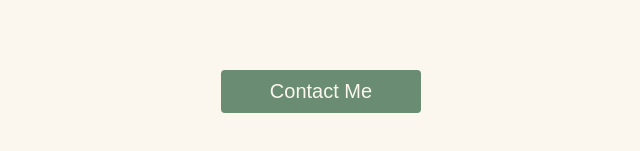
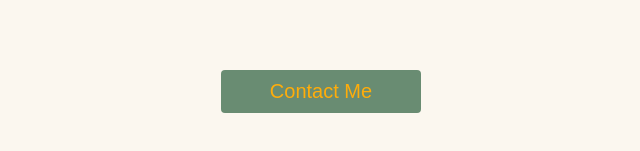
Before and after one commit to jevans34/Jonas-Evans-Jour352, a plain HTML site: page contact-button-assignment/index.html in a window 1280 px wide. In both pictures the pointer is over the button "Contact Me". Shown: the part 165-316 px from the top of the page, without its empty margins (319-959 px from the left). Drawn offline with Linux system fonts and the light colour scheme.

Commit message:
Update style.css

```diff
--- a/contact-button-assignment/style.css
+++ b/contact-button-assignment/style.css
@@ -24,6 +24,7 @@ button {
 
 button:hover {
     background-color: #698c72;
+    color: #ffad0a;
 }
 
 h1 {
```
